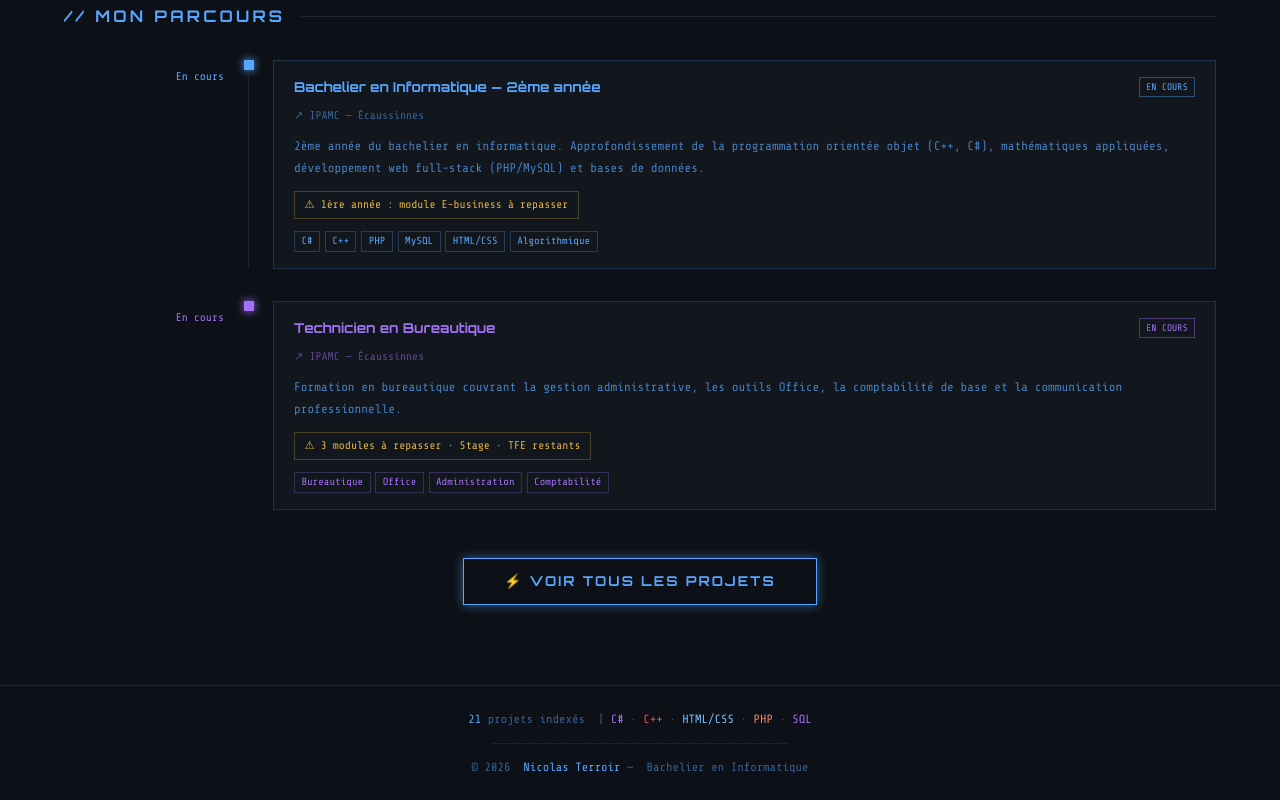
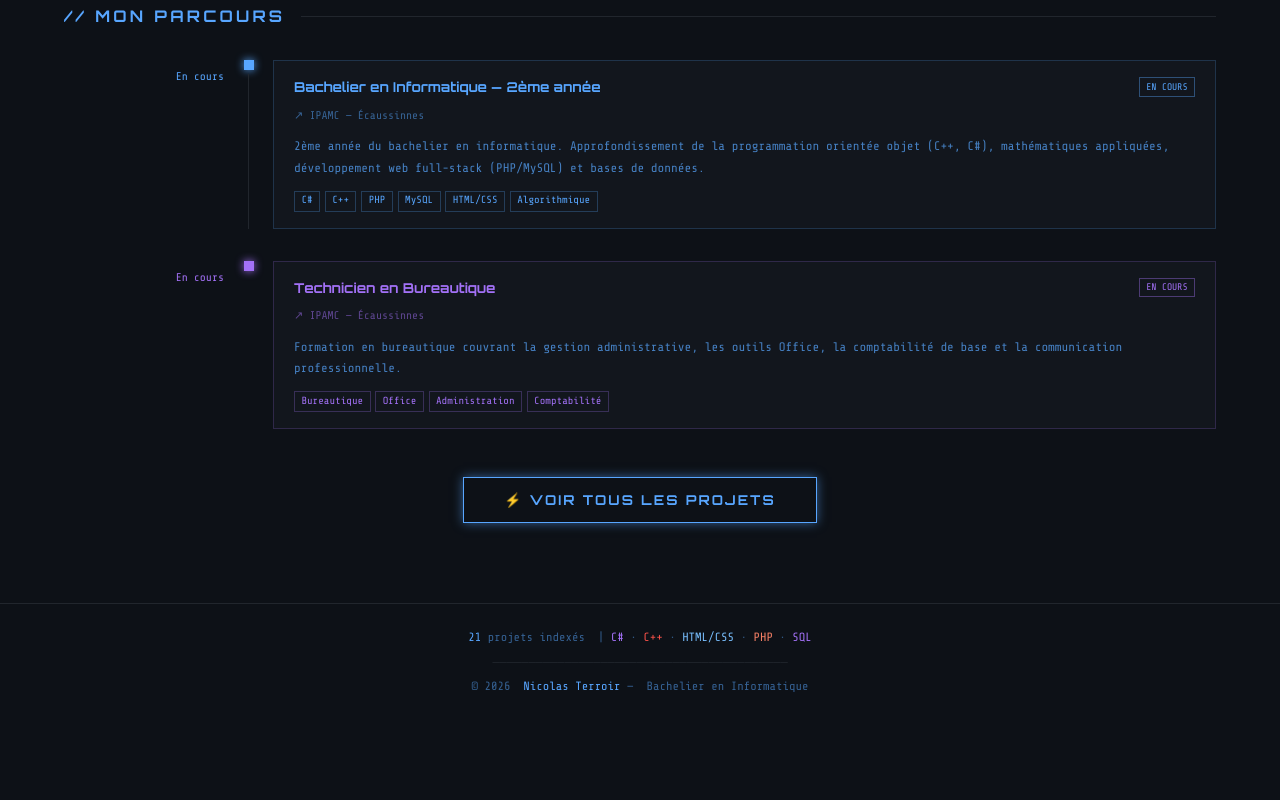
Before and after one commit to Nicorroir/portfolio, a Next.js app: page / in a window 1280 px wide. Shown: the part 1033-1833 px from the top of the page. After the commit the page ends 1752 px from the top, so only its background shows below. Built offline with nearby package versions, Linux system fonts and the light colour scheme.

Commit message:
Supprime les boîtes d'avertissement (notes modules) du parcours

```diff
--- a/src/components/hero/AboutSection.tsx
+++ b/src/components/hero/AboutSection.tsx
@@ -127,11 +127,6 @@ export default function AboutSection() {
                   {item.desc}
                 </p>
 
-                {/* Note (modules ratés, stage, etc.) */}
-                <div style={{ fontFamily: '"Share Tech Mono", monospace', fontSize: "0.7rem", color: item.noteColor, border: `1px solid ${item.noteColor}44`, padding: "0.3rem 0.6rem", marginBottom: "0.75rem", display: "inline-block" }}>
-                  ⚠ {item.note}
-                </div>
-
                 {/* Tags */}
                 <div style={{ display: "flex", gap: "0.3rem", flexWrap: "wrap" }}>
                   {item.tags.map((tag) => (
```
